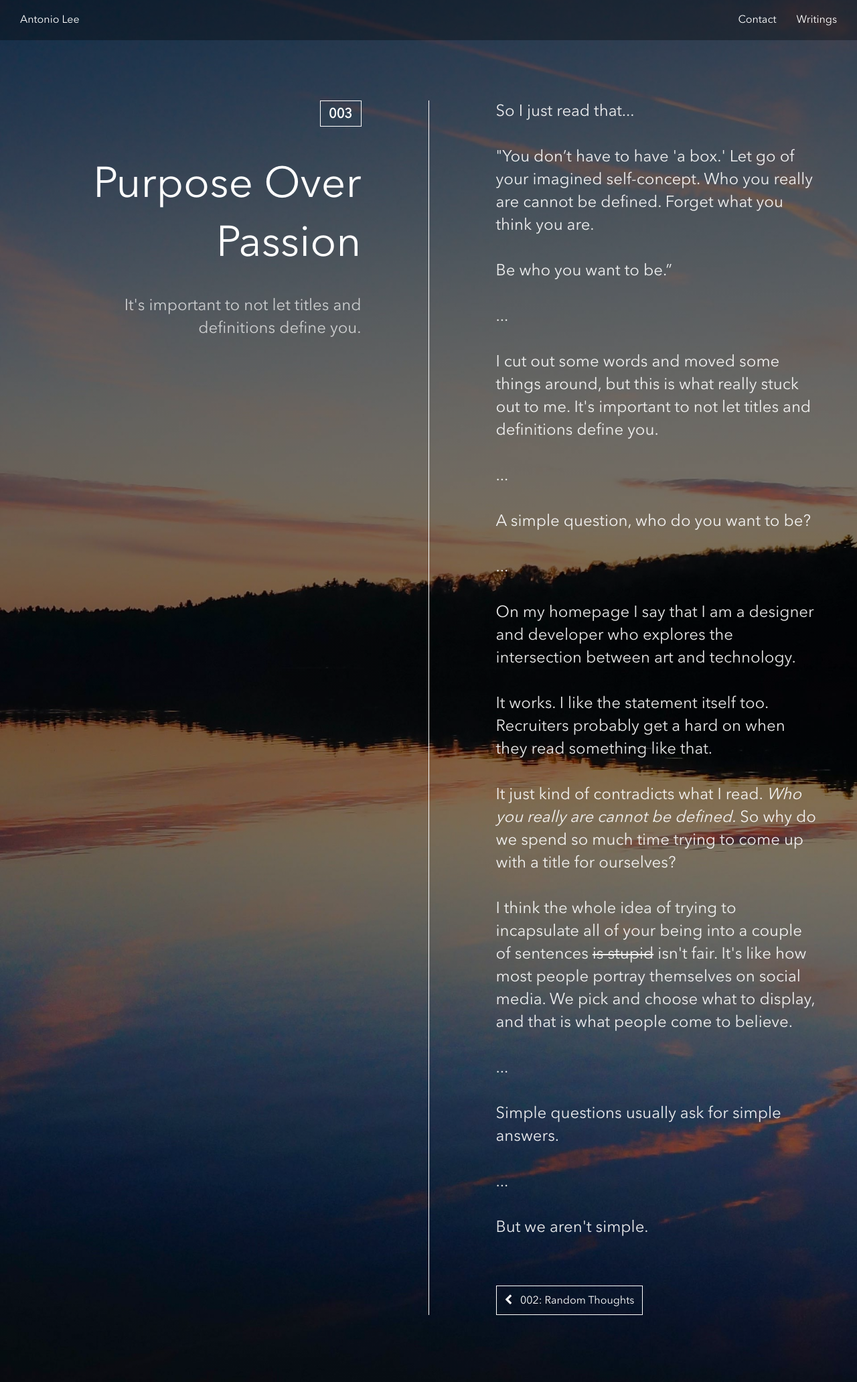
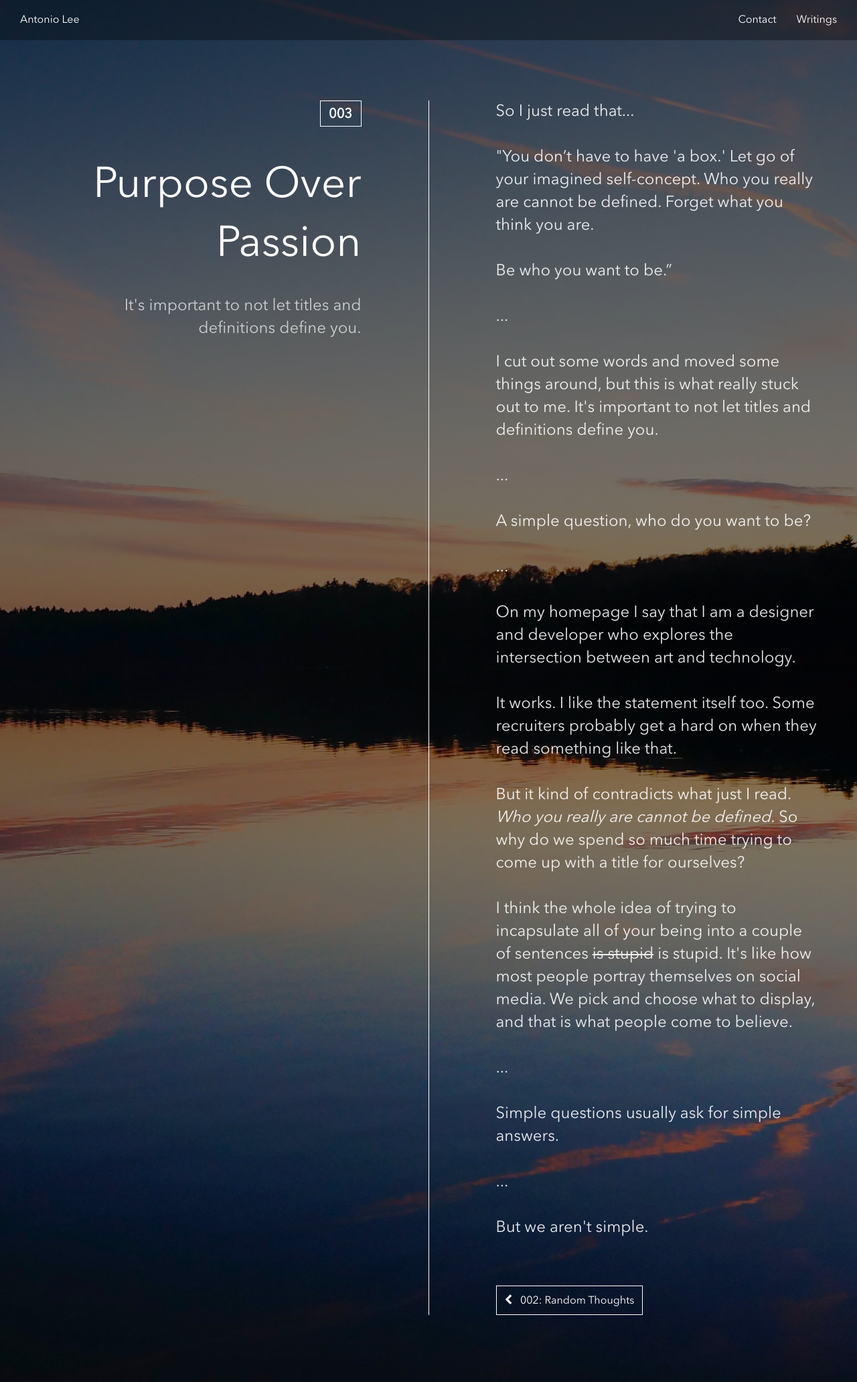
Before and after one commit to antoniolee/antoniolee.github.io, a Jekyll site: the page built from _posts/2017-06-13-purpose-over-passion.mdown, in a window 1280 px wide. Shown: the whole page at 67% size. Built offline with Jekyll 4.4.1, drawn with Linux system fonts in a browser that asks for light colours; nearby versions of some CDN libraries.

Commit message:
004: Focus
Added new writing to drafts

```diff
--- a/_posts/2017-06-13-purpose-over-passion.mdown
+++ b/_posts/2017-06-13-purpose-over-passion.mdown
@@ -32,11 +32,11 @@
 
 				On my homepage I say that I am a designer and developer who explores the intersection between art and technology.<br><br>
 
-				It works. I like the statement itself too. Recruiters probably get a hard on when they read something like that.<br><br>
+				It works. I like the statement itself too. Some recruiters probably get a hard on when they read something like that.<br><br>
 
-				It just kind of contradicts what I read. <i>Who you really are cannot be defined.</i> So why do we spend so much time trying to come up with a title for ourselves? <br><br>
+				But it kind of contradicts what just I read. <i>Who you really are cannot be defined.</i> So why do we spend so much time trying to come up with a title for ourselves? <br><br>
 
-				I think the whole idea of trying to incapsulate all of your being into a couple of sentences <strike>is stupid</strike> isn't fair. It's like how most people portray themselves on social media. We pick and choose what to display, and that is what people come to believe.<br><br>
+				I think the whole idea of trying to incapsulate all of your being into a couple of sentences <strike>is stupid</strike> is stupid. It's like how most people portray themselves on social media. We pick and choose what to display, and that is what people come to believe.<br><br>
 
 				... <br><br>
 
--- a/_sass/_blog.scss
+++ b/_sass/_blog.scss
@@ -193,17 +193,28 @@
 }
 
 // 004
-#teams {
-	background: linear-gradient( rgba(0, 0, 0, 0.6), rgba(0, 0, 0, 0.4) ), url("imgs/bg-2.jpg");
-	background-size: cover;
-	background-position: center;
-	color: white;
-}
-
-// 005
-#the-internet {
+#focus {
 	background: linear-gradient( rgba(0, 0, 0, 0.6), rgba(0, 0, 0, 0.4) ), url("imgs/bg-5.jpg");
 	background-size: cover;
 	background-position: center;
 	color: white;
+	min-height: 100vh;
 }
+
+
+
+// // 004
+// #teams {
+// 	background: linear-gradient( rgba(0, 0, 0, 0.6), rgba(0, 0, 0, 0.4) ), url("imgs/bg-2.jpg");
+// 	background-size: cover;
+// 	background-position: center;
+// 	color: white;
+// }
+
+// // 005
+// #the-internet {
+// 	background: linear-gradient( rgba(0, 0, 0, 0.6), rgba(0, 0, 0, 0.4) ), url("imgs/bg-5.jpg");
+// 	background-size: cover;
+// 	background-position: center;
+// 	color: white;
+// }
```
Also changed, not shown: _drafts/2017-07-12-focus.mdown (added, +37 -0 lines), _posts/2017-06-12-random-thoughts.mdown (+1 -14 lines).
